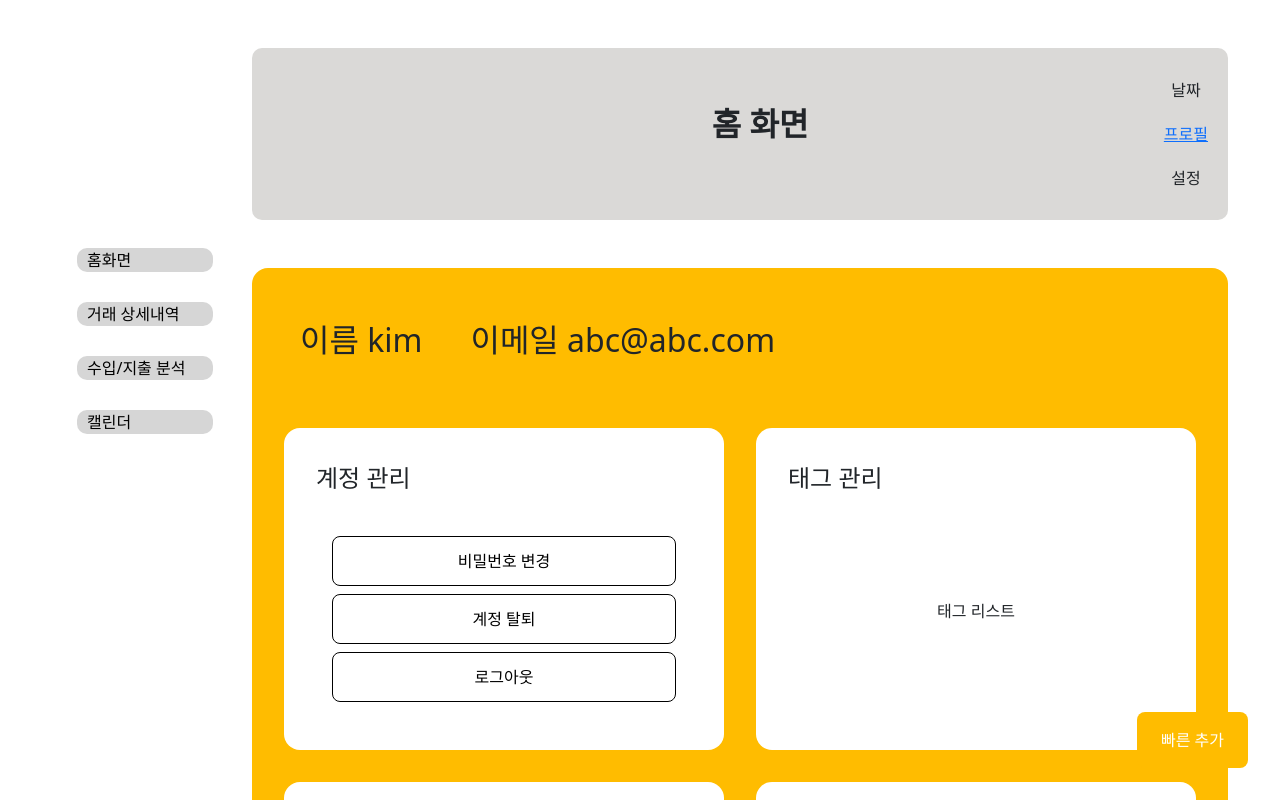
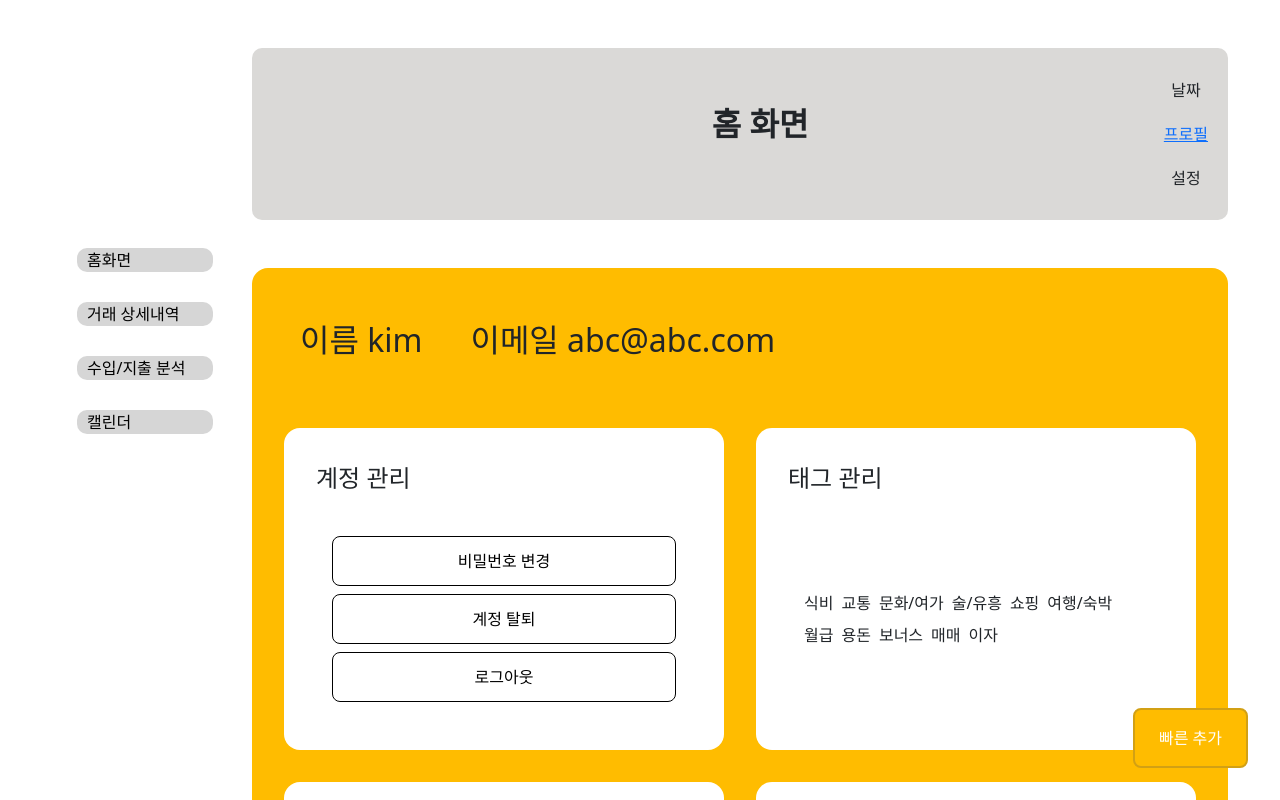
Before and after one commit to doongeon/vue-skeleton, a Vue app: page /profile in a window 1280 px wide. Shown: the top 800 px of the page. Built offline with nearby package versions, Linux system fonts and the light colour scheme; no server answers; data requests are answered from the project's data file; what vue3-apexcharts would draw is missing.

Commit message:
feat: db.json에 연동해서 태그목록 연결 / 고정지출 categoryId로 구별해서(임시) 연결

```diff
--- a/src/views/ProfileView.vue
+++ b/src/views/ProfileView.vue
@@ -1,13 +1,39 @@
 <script setup>
 import { ref, onMounted } from 'vue'
 import axios from 'axios'
+import { useTransactionStore } from '@/stores/transactionStore'
+import { TRANSACTION_TYPE, TRANSACTION_CATEGORY } from '@/types'
+import { computed, reactive, watch } from 'vue'
 
-const users = ref([])
+const transactionStore = useTransactionStore()
+const transactions = computed(() => transactionStore.states.transactions)
+const periodics = computed(() =>
+  transactions.value
+    .filter((t) => ['2', '3'].includes(String(t.categoryId)))
+    .sort((a, b) => new Date(a.date) - new Date(b.date)),
+)
+// categoryId가 숫자가 아닌 문자열로 선언되었으므로 문자열로 filter해야함
+// 날짜기준 오름차순 정렬
+console.log(periodics)
+const users = ref([]) /* db.json 유저 정보 */
+const transactionCategories = ref([]) /* db.json 태그 관리 */
 
 onMounted(async () => {
   const response = await axios.get('http://localhost:3000/users/1')
   users.value = response.data
 })
+
+onMounted(async () => {
+  const response = await axios.get('http://localhost:3000/transactionCategory')
+  transactionCategories.value = response.data
+})
+
+function formatToMonthDay(dateString) {
+  const date = new Date(dateString)
+  const month = date.getMonth() + 1 /* getMonth가 0부터 시작하므로 +1 */
+  const day = date.getDate()
+  return `${month}월 ${day}일`
+}
 </script>
 
 <template>
@@ -27,13 +53,19 @@ onMounted(async () => {
     <div class="container">
       <p class="containerTitle">태그 관리</p>
       <div class="article">
-        <p>태그 리스트</p>
+        <div class="categoryList">
+          <span v-for="category in transactionCategories" :key="category.id">
+            {{ category.name }}
+          </span>
+        </div>
       </div>
     </div>
     <div class="container">
       <p class="containerTitle">고정지출 관리</p>
       <div class="article">
-        <p>매달 자동입력되는 지출 기록</p>
+        <div class="periodical" v-for="list in periodics" :key="list.id">
+          {{ formatToMonthDay(list.date) }} {{ list.memo }} {{ list.amount }}
+        </div>
       </div>
     </div>
     <div class="container">
@@ -98,7 +130,20 @@ onMounted(async () => {
   gap: 0.5rem;
 }
 
+.layout .container .article .categoryList {
+  display: flex;
+  flex-wrap: wrap;
+  gap: 0.5rem;
+  justify-content: flex-start;
+  align-items: center;
+}
+
+.layout .container .article .periodical {
+  align-self: flex-start; /* article이 가운데 정렬이고 periodical만 왼쪽 정렬함*/
+}
+
 .layout .container .article button {
+  flex-direction: column;
   border: 1px solid;
   margin: 0; /* ✅ 좌우 마진 제거 */
   padding: 0.75rem;
--- a/src/views/QuickAdd.vue
+++ b/src/views/QuickAdd.vue
@@ -37,7 +37,7 @@ const toggleForm = () => {
   right: 2rem;
 }
 .wrapper .icon {
-  border: none;
+  border: 2px solid rgb(210, 160, 20);
   font-size: 1rem;
   color: white;
   border-radius: 0.5rem;
```
